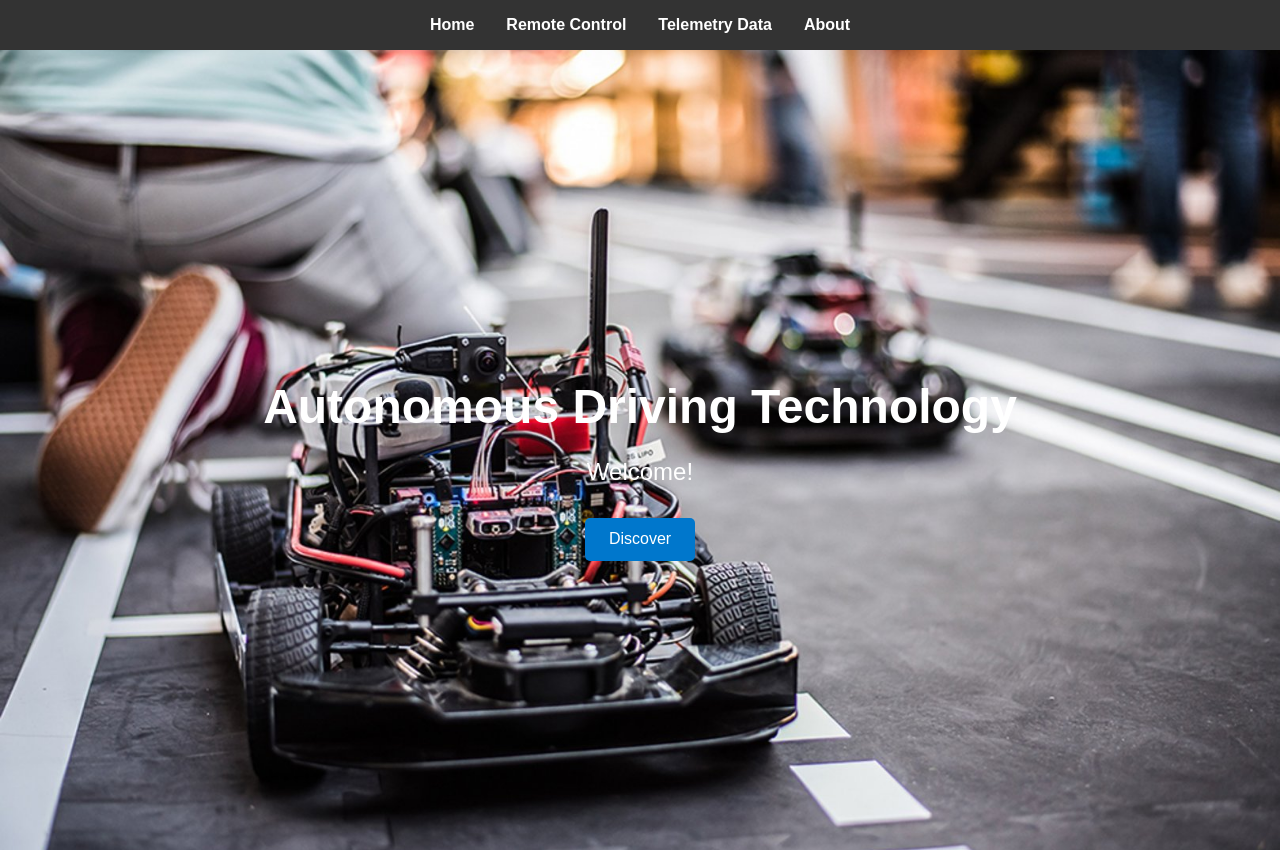
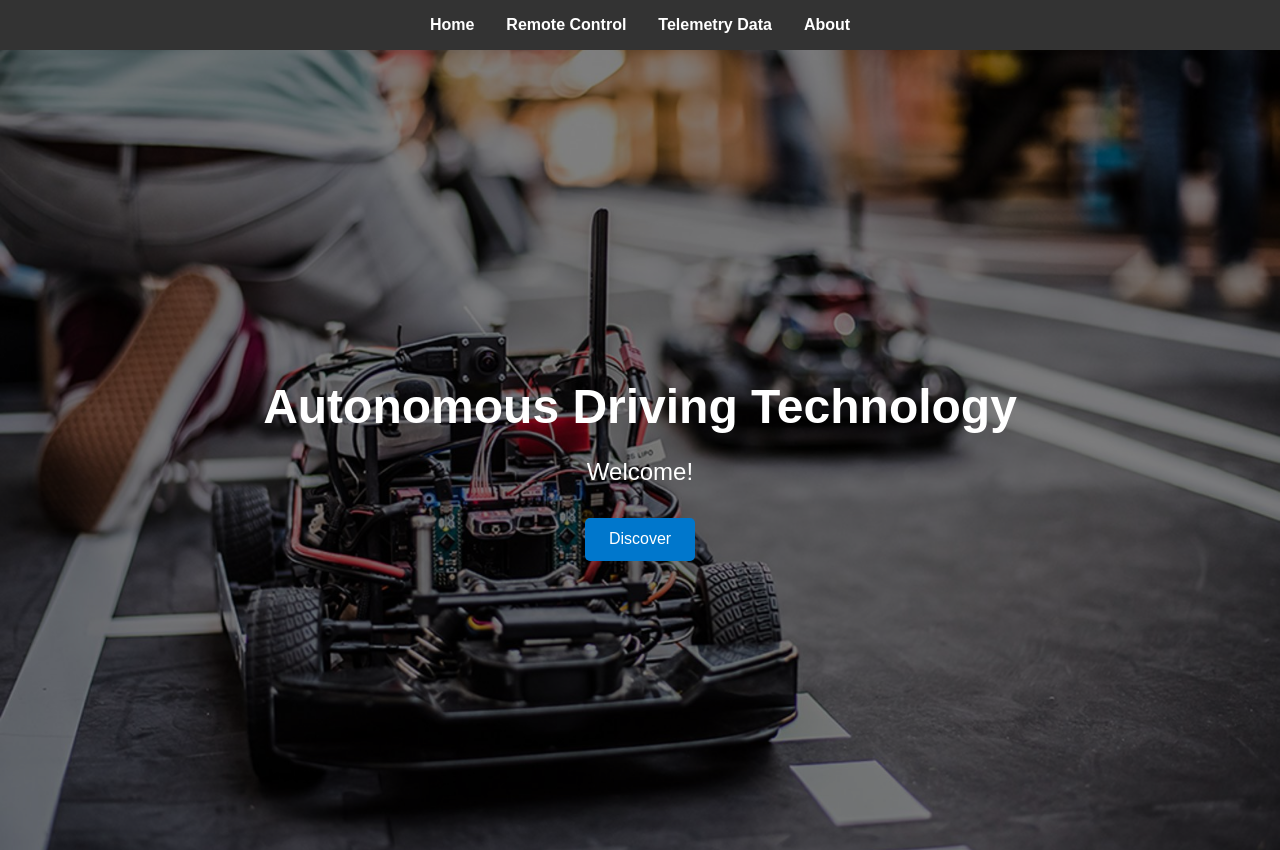
Before and after one commit to omiss100/Capston, a website: page index.html in a window 1280 px wide. Shown: the top 850 px of the page. Drawn offline with Linux system fonts and the light colour scheme.

Commit message:
Update style.css

```diff
--- a/style.css
+++ b/style.css
@@ -51,6 +51,22 @@ nav ul li a:hover {
     text-align: center;
 }
 
+.hero::before {
+    content: '';
+    position: absolute;
+    top: 0;
+    left: 0;
+    width: 100%;
+    height: 100%;
+    background: rgba(0, 0, 0, 0.5); /* Semi-transparent black overlay */
+    z-index: 1;
+}
+
+.hero-content {
+    position: relative;
+    z-index: 2; /* Ensures the content appears above the overlay */
+}
+
 .hero-content h1 {
     font-size: 3rem;
     margin-bottom: 1rem;
@@ -75,6 +91,7 @@ nav ul li a:hover {
 .discover-btn:hover {
     background-color: #005fa3;
 }
+
 
 /* Telemetry Section */
 #telemetry-section {
```
